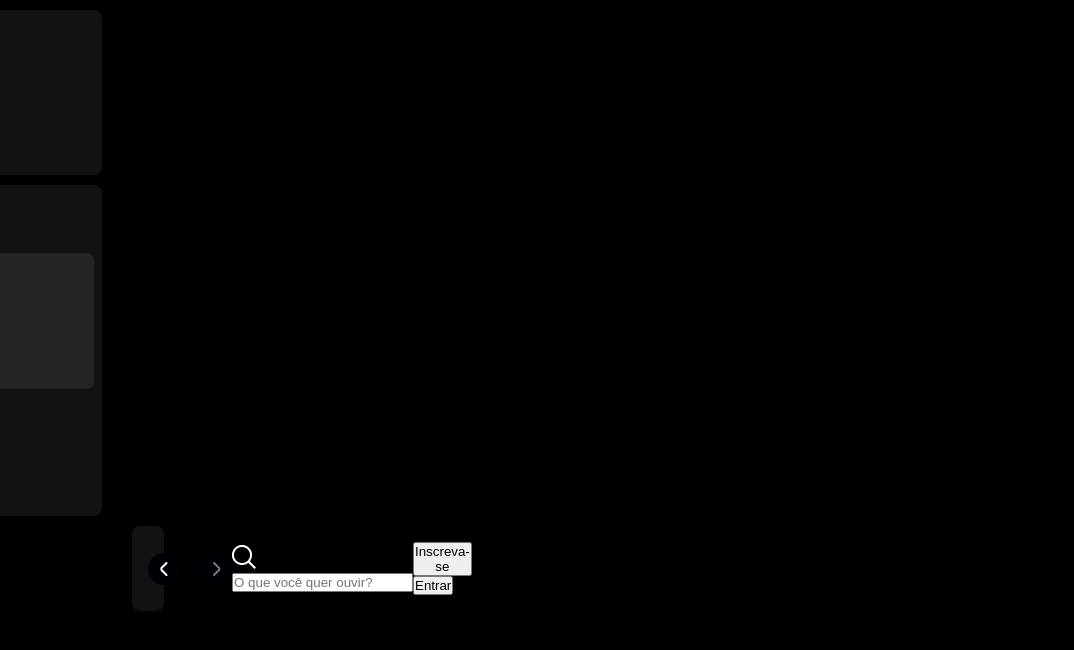
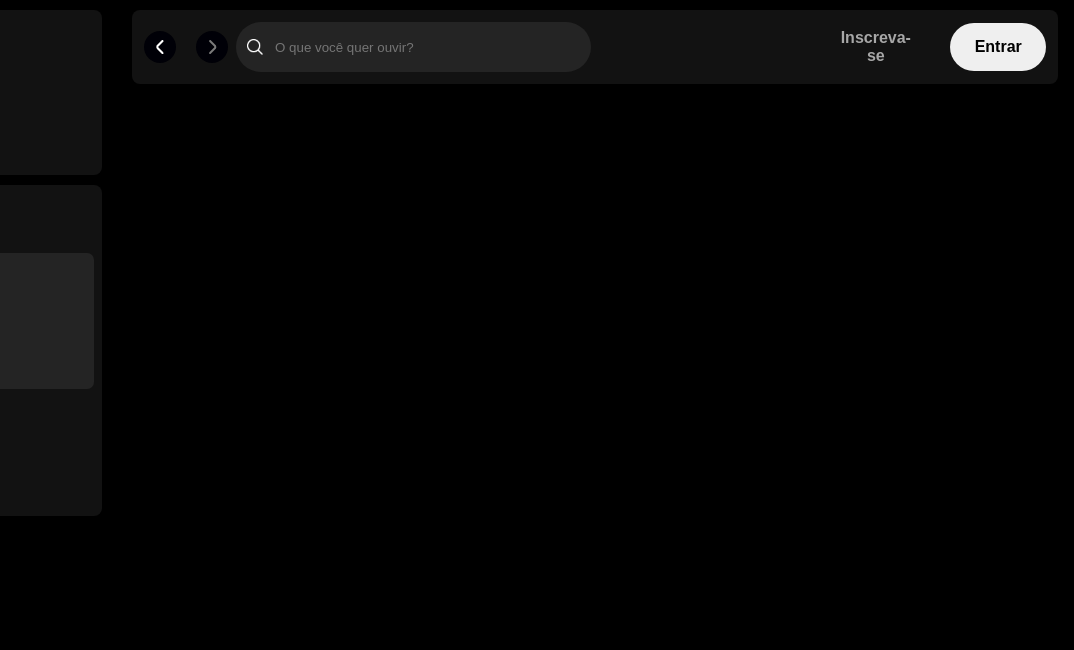
Before and after one commit to ghoulswitch/spotify_clone, a plain HTML site: page index.html in a window 1280 px wide. Shown: the full height of the page, 206-1280 px from the left. Drawn offline with Linux system fonts and the light colour scheme.

Commit message:
main content !

```diff
--- a/src/estilo_main_content.css
+++ b/src/estilo_main_content.css
@@ -2,6 +2,9 @@
     max-width: 80vw; /* vw: viewport */
     height: 100vh;
     margin: 0 56px 0 320px;
+    position: fixed;
+    z-index: 1000; /* acima dos demais elementos */
+    top: 0;
 }
 
 .header_navigation {
@@ -12,6 +15,7 @@
     margin: 10px;
     background-color: var(--fundo-retangulo);
     border-radius: 8px;
+    padding: 12px;
 }
 
 .navigation {
@@ -38,3 +42,60 @@
     border: none;
     cursor: pointer;
 }
+
+.header_search {
+    display: flex;
+    align-items: center;
+    width: 364px;
+    height: 48px;
+    margin-left: 8px;
+    margin-right: 210px;
+    background-color: #242424;
+    border-radius: 500px;
+    border: 1px solid transparent;
+}
+
+.header_search img {
+    width: 16px;
+    height: 16px;
+    margin-left: 10px;
+}
+
+.header_search input {
+    background: transparent;
+    border: none;
+    padding: 0 100px 0 12px;
+    color: white;
+    text-overflow: ellipsis; /* faz com que o texto não ultrapasse o tamanho do input */
+    overflow: hidden;
+    white-space: nowrap; /* não permite quebrar a linha */
+    outline: none; /* remove a linha de foco ao clicar */
+}
+
+/* */
+
+.header_login {
+    display: flex;
+    align-items: center;
+}
+
+.subscribe {
+    color: #a7a7a7;
+    font-size: 16px;
+    font-weight: 700;
+    background-color: transparent;
+    margin: 0 32px 0 32px;
+    border: none;
+    cursor: pointer;
+}
+
+.login {
+    width: 100px;
+    height: 48px;
+    color: black;
+    font-size: 16px;
+    font-weight: 700;
+    border-radius: 40px;
+    border: none;
+    cursor: pointer;
+}
--- a/src/estilo_sidebar_footer.css
+++ b/src/estilo_sidebar_footer.css
@@ -89,6 +89,7 @@ body {
 
 .fa.fa-plus {
     margin: 24px 10px;
+    cursor: pointer;
 }
 
 /* */
@@ -144,6 +145,7 @@ span.text_subtitle {
     border: 0;
     width: 113px;
     margin-top: 12px;
+    cursor: pointer;
 }
 
 .cookies {
```
